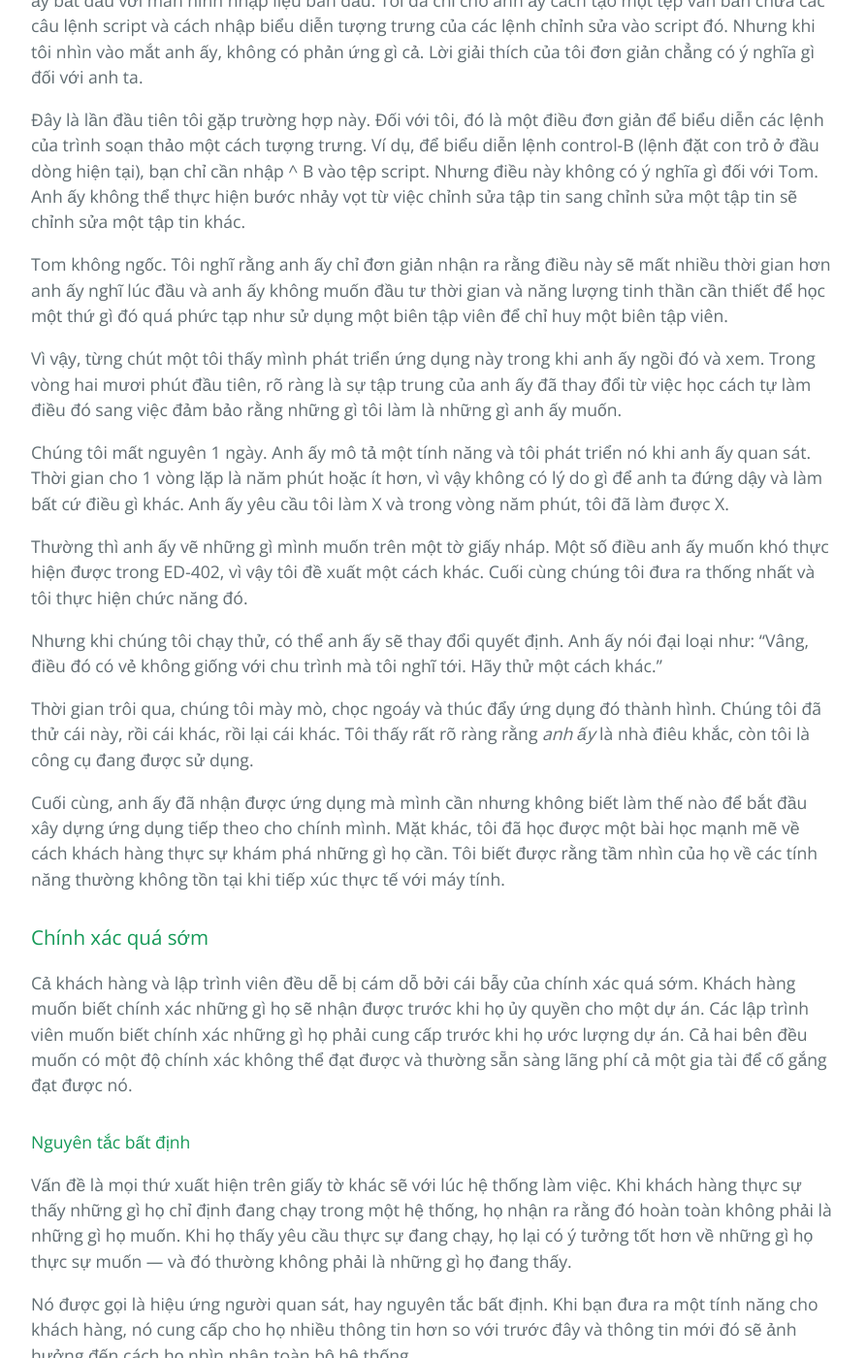
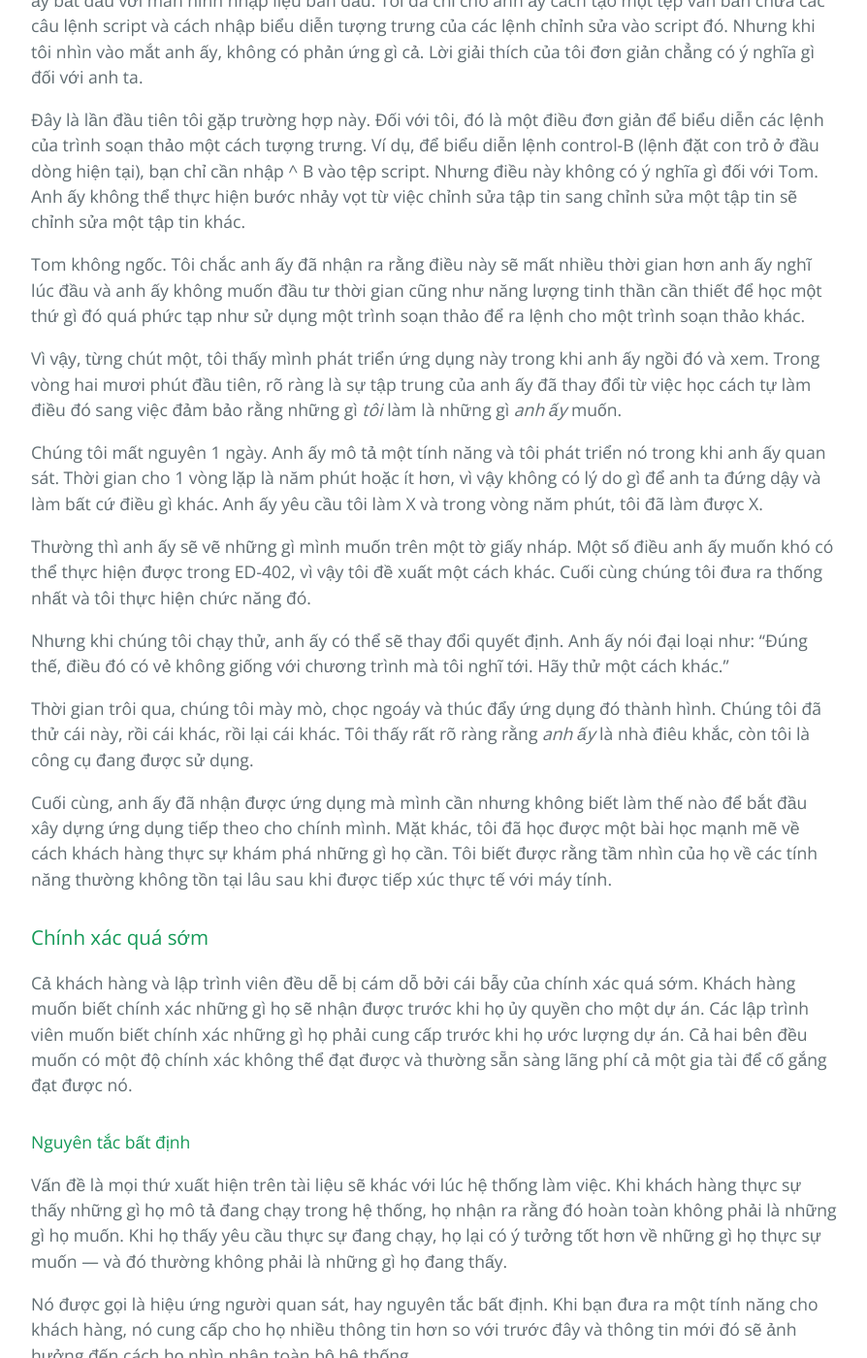
Before and after one commit to HaiBV/haibv.github.io, a Jekyll site: the page built from clean-coder/chapter-7-acceptance-testing.md, in a window 1280 px wide and 1400 px high, scrolled down 1537 px. Shown: the whole window at 97% size, without its empty margins (192-1086 px from the left). Built offline with Jekyll 4.4.1, drawn with Linux system fonts in a browser that asks for light colours; our own code applies the rules of GitHub Pages for plain Markdown files; some of the changed text lies outside the part shown.

Commit message:
Book - The Clean Coder - Correction - C7

```diff
--- a/clean-coder/chapter-7-acceptance-testing.md
+++ b/clean-coder/chapter-7-acceptance-testing.md
@@ -22,19 +22,19 @@
 
 Đây là lần đầu tiên tôi gặp trường hợp này. Đối với tôi, đó là một điều đơn giản để biểu diễn các lệnh của trình soạn thảo một cách tượng trưng. Ví dụ, để biểu diễn lệnh control-B (lệnh đặt con trỏ ở đầu dòng hiện tại), bạn chỉ cần nhập ^ B vào tệp script. Nhưng điều này không có ý nghĩa gì đối với Tom. Anh ấy không thể thực hiện bước nhảy vọt từ việc chỉnh sửa tập tin sang chỉnh sửa một tập tin sẽ chỉnh sửa một tập tin khác.
 
-Tom không ngốc. Tôi nghĩ rằng anh ấy chỉ đơn giản nhận ra rằng điều này sẽ mất nhiều thời gian hơn anh ấy nghĩ lúc đầu và anh ấy không muốn đầu tư thời gian và năng lượng tinh thần cần thiết để học một thứ gì đó quá phức tạp như sử dụng một biên tập viên để chỉ huy một biên tập viên.
+Tom không ngốc. Tôi chắc anh ấy đã nhận ra rằng điều này sẽ mất nhiều thời gian hơn anh ấy nghĩ lúc đầu và anh ấy không muốn đầu tư thời gian cũng như năng lượng tinh thần cần thiết để học một thứ gì đó quá phức tạp như sử dụng một trình soạn thảo để ra lệnh cho một trình soạn thảo khác.
 
-Vì vậy, từng chút một tôi thấy mình phát triển ứng dụng này trong khi anh ấy ngồi đó và xem. Trong vòng hai mươi phút đầu tiên, rõ ràng là sự tập trung của anh ấy đã thay đổi từ việc học cách tự làm điều đó sang việc đảm bảo rằng những gì tôi làm là những gì anh ấy muốn.
+Vì vậy, từng chút một, tôi thấy mình phát triển ứng dụng này trong khi anh ấy ngồi đó và xem. Trong vòng hai mươi phút đầu tiên, rõ ràng là sự tập trung của anh ấy đã thay đổi từ việc học cách tự làm điều đó sang việc đảm bảo rằng những gì _tôi_ làm là những gì _anh ấy_ muốn.
 
-Chúng tôi mất nguyên 1 ngày. Anh ấy mô tả một tính năng và tôi phát triển nó khi anh ấy quan sát. Thời gian cho 1 vòng lặp là năm phút hoặc ít hơn, vì vậy không có lý do gì để anh ta đứng dậy và làm bất cứ điều gì khác. Anh ấy yêu cầu tôi làm X và trong vòng năm phút, tôi đã làm được X.
+Chúng tôi mất nguyên 1 ngày. Anh ấy mô tả một tính năng và tôi phát triển nó trong khi anh ấy quan sát. Thời gian cho 1 vòng lặp là năm phút hoặc ít hơn, vì vậy không có lý do gì để anh ta đứng dậy và làm bất cứ điều gì khác. Anh ấy yêu cầu tôi làm X và trong vòng năm phút, tôi đã làm được X.
 
-Thường thì anh ấy vẽ những gì mình muốn trên một tờ giấy nháp. Một số điều anh ấy muốn khó thực hiện được trong ED-402, vì vậy tôi đề xuất một cách khác. Cuối cùng chúng tôi đưa ra thống nhất và tôi thực hiện chức năng đó.
+Thường thì anh ấy sẽ vẽ những gì mình muốn trên một tờ giấy nháp. Một số điều anh ấy muốn khó có thể thực hiện được trong ED-402, vì vậy tôi đề xuất một cách khác. Cuối cùng chúng tôi đưa ra thống nhất và tôi thực hiện chức năng đó.
 
-Nhưng khi chúng tôi chạy thử, có thể anh ấy sẽ thay đổi quyết định. Anh ấy nói đại loại như: "Vâng, điều đó có vẻ không giống với chu trình mà tôi nghĩ tới. Hãy thử một cách khác."
+Nhưng khi chúng tôi chạy thử, anh ấy có thể sẽ thay đổi quyết định. Anh ấy nói đại loại như: "Đúng thế, điều đó có vẻ không giống với chương trình mà tôi nghĩ tới. Hãy thử một cách khác."
 
 Thời gian trôi qua, chúng tôi mày mò, chọc ngoáy và thúc đẩy ứng dụng đó thành hình. Chúng tôi đã thử cái này, rồi cái khác, rồi lại cái khác. Tôi thấy rất rõ ràng rằng _anh ấy_ là nhà điêu khắc, còn tôi là công cụ đang được sử dụng.
 
-Cuối cùng, anh ấy đã nhận được ứng dụng mà mình cần nhưng không biết làm thế nào để bắt đầu xây dựng ứng dụng tiếp theo cho chính mình. Mặt khác, tôi đã học được một bài học mạnh mẽ về cách khách hàng thực sự khám phá những gì họ cần. Tôi biết được rằng tầm nhìn của họ về các tính năng thường không tồn tại khi tiếp xúc thực tế với máy tính.
+Cuối cùng, anh ấy đã nhận được ứng dụng mà mình cần nhưng không biết làm thế nào để bắt đầu xây dựng ứng dụng tiếp theo cho chính mình. Mặt khác, tôi đã học được một bài học mạnh mẽ về cách khách hàng thực sự khám phá những gì họ cần. Tôi biết được rằng tầm nhìn của họ về các tính năng thường không tồn tại lâu sau khi được tiếp xúc thực tế với máy tính.
 
 ### Chính xác quá sớm
 
@@ -42,19 +42,19 @@
 
 #### Nguyên tắc bất định
 
-Vấn đề là mọi thứ xuất hiện trên giấy tờ khác sẽ với lúc hệ thống làm việc. Khi khách hàng thực sự thấy những gì họ chỉ định đang chạy trong một hệ thống, họ nhận ra rằng đó hoàn toàn không phải là những gì họ muốn. Khi họ thấy yêu cầu thực sự đang chạy, họ lại có ý tưởng tốt hơn về những gì họ thực sự muốn — và đó thường không phải là những gì họ đang thấy.
+Vấn đề là mọi thứ xuất hiện trên tài liệu sẽ khác với lúc hệ thống làm việc. Khi khách hàng thực sự thấy những gì họ mô tả đang chạy trong hệ thống, họ nhận ra rằng đó hoàn toàn không phải là những gì họ muốn. Khi họ thấy yêu cầu thực sự đang chạy, họ lại có ý tưởng tốt hơn về những gì họ thực sự muốn — và đó thường không phải là những gì họ đang thấy.
 
 Nó được gọi là hiệu ứng người quan sát, hay nguyên tắc bất định. Khi bạn đưa ra một tính năng cho khách hàng, nó cung cấp cho họ nhiều thông tin hơn so với trước đây và thông tin mới đó sẽ ảnh hưởng đến cách họ nhìn nhận toàn bộ hệ thống.
 
-Cuối cùng, bạn đưa ra các yêu cầu của mình càng chính xác thì chúng càng trở nên ít liên quan hơn khi hệ thống được triển khai.
+Tóm lại, bạn đưa ra các yêu cầu của mình càng chính xác thì chúng càng trở nên ít liên quan hơn khi hệ thống được triển khai.
 
 #### Ước lượng lo lắng
 
 Các lập trình viên cũng có thể mắc vào cái bẫy chính xác. Họ biết rằng họ phải ước lượng hệ thống và thường nghĩ rằng điều này đòi hỏi sự chính xác. Không đúng.
 
-Thứ nhất, ngay cả khi có được thông tin hoàn hảo, ước lượng của bạn vẫn sẽ có một phương sai lớn. Thứ hai, nguyên tắc bất định gây khó khăn cho tính chính xác. Các yêu cầu sẽ thay đổi và làm mâu thuẫn tính chính xác đó.
+Thứ nhất, ngay cả khi có được thông tin hoàn hảo, ước lượng của bạn vẫn sẽ có một phương sai lớn. Thứ hai, nguyên tắc bất định ở trên khiến ước lượng kém chính xác đi nhiều lần. Các yêu cầu _sẽ_ thay đổi và làm ảnh hưởng đến tính chính xác đó.
 
-Các lập trình viên chuyên nghiệp hiểu rằng các ước lượng có thể và nên được thực hiện dựa trên các yêu cầu có độ chính xác thấp và phải xác định rằng ước lượng là ước lượng. Để củng cố điều này, các lập trình viên chuyên nghiệp luôn đưa sai số vào ước lượng của mình để khách hàng hiểu được sự không chắc chắn. (Xem Chương 10, "Ước lượng.")
+Các lập trình viên chuyên nghiệp hiểu rằng các ước lượng có thể và nên được thực hiện dựa trên các yêu cầu có độ chính xác thấp và phải xác định rằng ước lượng _là ước lượng_. Để củng cố điều này, các lập trình viên chuyên nghiệp luôn đưa sai số vào ước lượng của mình để khách hàng hiểu được sự không chắc chắn. (Xem Chương 10, "Ước lượng.")
 
 #### Sự mơ hồ muộn màng
 
```
